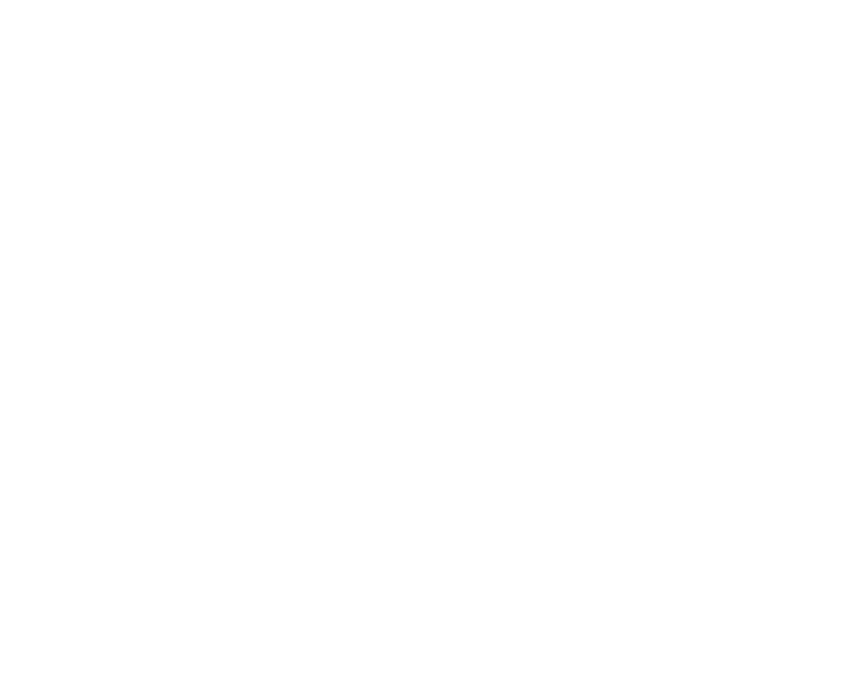
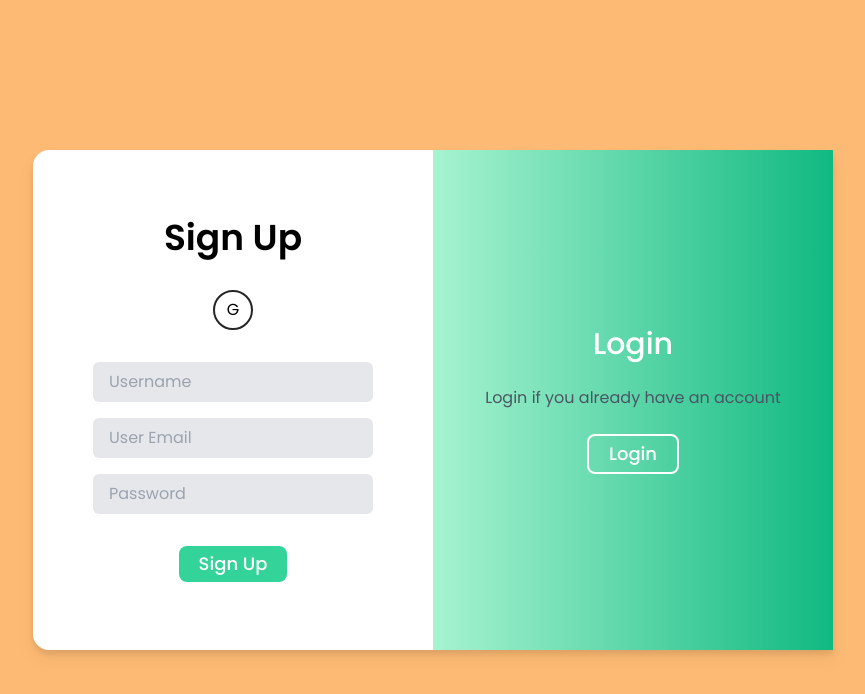
Before and after one commit to tarasnurko/postme, a React (Create React App) app in the folder client/: page /register in a window 1280 px wide. Before the commit this address had no page. Shown: the top 694 px of the page, without its empty margins (207-1072 px from the left). Built offline with nearby package versions, Linux system fonts and the light colour scheme; the HTML template or start-up script is replaced by a standard one.

Commit message:
feat: (frontend) added Register/Login Pages

```diff
--- a/client/src/App.jsx
+++ b/client/src/App.jsx
@@ -1,14 +1,18 @@
 import React from "react";
 import { Routes, Route } from "react-router-dom";
 import Layout from "./components/Layout";
+import Login from "./features/auth/Login";
+import Register from "./features/auth/Register";
 import MainPage from "./pages/MainPage";
 
 const App = () => {
   return (
     <Routes>
-      <Route path="/" element={<Layout />}>
-        <Route index element={<MainPage />} />
-      </Route>
+      {/* <Route path="/" element={<Layout />}> */}
+      <Route index element={<MainPage />} />
+      <Route path="/login" element={<Login />} />
+      <Route path="/register" element={<Register />} />
+      {/* </Route> */}
     </Routes>
   );
 };
--- a/client/src/app/api/apiSlice.js
+++ b/client/src/app/api/apiSlice.js
@@ -1,7 +1,7 @@
 import { createApi, fetchBaseQuery } from "@reduxjs/toolkit/query/react";
 
 const baseQuery = fetchBaseQuery({
-  baseUrl: "http://localhost:4000",
+  baseUrl: "http://localhost:4000/api/v1",
 });
 
 export const apiSlice = createApi({
--- a/client/src/app/store.js
+++ b/client/src/app/store.js
@@ -1,10 +1,12 @@
 import { configureStore, getDefaultMiddleware } from "@reduxjs/toolkit";
 import { apiSlice } from "./api/apiSlice";
 import { setupListeners } from "@reduxjs/toolkit/query";
+import authReducer from "../features/auth/authSlice";
 
 export const store = configureStore({
   reducer: {
     [apiSlice.reducerPath]: apiSlice.reducer,
+    auth: authReducer,
   },
 });
 
--- /dev/null
+++ b/client/src/features/auth/Login.jsx
@@ -0,0 +1,48 @@
+import React from "react";
+import { Link } from "react-router-dom";
+
+const Login = () => {
+  return (
+    <div className="w-screen h-screen flex justify-center items-center bg-orange-300">
+      <div className="w-[800px] h-[500px] flex rounded-2xl drop-shadow-lg bg-white">
+        <div className="flex flex-col flex-1 px-10 justify-center items-center gap-8">
+          <h1 className="font-semibold text-4xl">Login</h1>
+          <div className="w-10 h-10 flex justify-center items-center border-2 border-neutral-800 rounded-full">
+            G
+          </div>
+          <form className="w-full px-5 flex flex-col items-center gap-4">
+            <input
+              type="text"
+              name="email"
+              placeholder="User Email"
+              className="w-full px-4 py-2 bg-gray-200 rounded-md"
+            />
+            <input
+              type="password"
+              name="password"
+              placeholder="Password"
+              className="w-full px-4 py-2 bg-gray-200 rounded-md"
+            />
+            <button className="mt-4 px-5 py-1 text-lg text-white font-medium bg-emerald-400 rounded-lg">
+              Login
+            </button>
+          </form>
+        </div>
+        <div className="flex flex-col flex-1 px-10 justify-center items-center gap-6 bg-gradient-to-r from-emerald-200 to-emerald-500">
+          <h2 className="font-medium text-3xl text-white">Signup</h2>
+          <p className="text-gray-600">
+            Sign up here if you don't have account
+          </p>
+          <Link
+            to="/register"
+            className="px-5 py-1 text-lg text-white font-medium bg-transparent border-2 border-solid border-white rounded-lg"
+          >
+            Sign Up
+          </Link>
+        </div>
+      </div>
+    </div>
+  );
+};
+
+export default Login;
--- /dev/null
+++ b/client/src/features/auth/Register.jsx
@@ -0,0 +1,52 @@
+import React from "react";
+import { Link } from "react-router-dom";
+
+const Register = () => {
+  return (
+    <div className="w-screen h-screen flex justify-center items-center bg-orange-300">
+      <div className="w-[800px] h-[500px] flex rounded-2xl drop-shadow-lg bg-white">
+        <div className="flex flex-col flex-1 px-10 justify-center items-center gap-8">
+          <h1 className="font-semibold text-4xl">Sign Up</h1>
+          <div className="w-10 h-10 flex justify-center items-center border-2 border-neutral-800 rounded-full">
+            G
+          </div>
+          <form className="w-full px-5 flex flex-col items-center gap-4">
+            <input
+              type="text"
+              name="username"
+              placeholder="Username"
+              className="w-full px-4 py-2 bg-gray-200 rounded-md"
+            />
+            <input
+              type="text"
+              name="email"
+              placeholder="User Email"
+              className="w-full px-4 py-2 bg-gray-200 rounded-md"
+            />
+            <input
+              type="password"
+              name="password"
+              placeholder="Password"
+              className="w-full px-4 py-2 bg-gray-200 rounded-md"
+            />
+            <button className="mt-4 px-5 py-1 text-lg text-white font-medium bg-emerald-400 rounded-lg">
+              Sign Up
+            </button>
+          </form>
+        </div>
+        <div className="flex flex-col flex-1 px-10 justify-center items-center gap-6 bg-gradient-to-r from-emerald-200 to-emerald-500">
+          <h2 className="font-medium text-3xl text-white">Login</h2>
+          <p className="text-gray-600">Login if you already have an account</p>
+          <Link
+            to="/login"
+            className="px-5 py-1 text-lg text-white font-medium bg-transparent border-2 border-solid border-white rounded-lg"
+          >
+            Login
+          </Link>
+        </div>
+      </div>
+    </div>
+  );
+};
+
+export default Register;
--- /dev/null
+++ b/client/src/features/auth/authApiSlice.js
@@ -0,0 +1,44 @@
+import { apiSlice } from "../../app/api/apiSlice";
+import { logOut } from "./authSlice";
+
+export const authApiSlice = apiSlice.injectEndpoints({
+  endpoints: (builder) => ({
+    signup: builder.mutation({
+      query: (credentials) => ({
+        url: "auth/signup",
+        method: "POST",
+        body: { ...credentials },
+      }),
+    }),
+    login: builder.mutation({
+      query: (credentials) => ({
+        url: "auth/login",
+        method: "POST",
+        body: { ...credentials },
+      }),
+    }),
+    sendLogout: builder.query({
+      query: () => "auth/logout",
+      async onQueryStarted(arg, { dispatch, queryFulfilled }) {
+        try {
+          await queryFulfilled;
+
+          dispatch(logOut());
+          dispatch(apiSlice.util.resetApiState());
+        } catch (err) {
+          console.log(err);
+        }
+      },
+    }),
+    refresh: builder.query({
+      query: () => "auth/refresh",
+    }),
+  }),
+});
+
+export const {
+  useSignupMutation,
+  useLoginMutation,
+  useSendLogoutQuery,
+  useRefreshQuery,
+} = authApiSlice;
--- /dev/null
+++ b/client/src/features/auth/authSlice.js
@@ -0,0 +1,21 @@
+import { createSlice } from "@reduxjs/toolkit";
+
+const authSlice = createSlice({
+  name: "auth",
+  initialState: { token: null },
+  reducers: {
+    setCredentials: (state, action) => {
+      const { accessToken } = action.payload;
+      state.token = accessToken;
+    },
+    logOut: (state, action) => {
+      state.token = null;
+    },
+  },
+});
+
+export const { setCredentials, logOut } = authSlice.actions;
+
+export default authSlice.reducer;
+
+export const selectCurrentToken = (state) => state.auth.token;
--- a/client/src/features/post/postsApiSlice.js
+++ b/client/src/features/post/postsApiSlice.js
@@ -13,10 +13,10 @@
       },
     }),
     getLatestPosts: builder.query({
-      query: (limit) => `api/v1/posts/latest?limit=${limit}`,
+      query: (limit) => `posts/latest?limit=${limit}`,
     }),
     getMostLikedPosts: builder.query({
-      query: (limit) => `api/v1/posts/mostLiked?limit=${limit}`,
+      query: (limit) => `posts/mostLiked?limit=${limit}`,
     }),
   }),
 });
```
